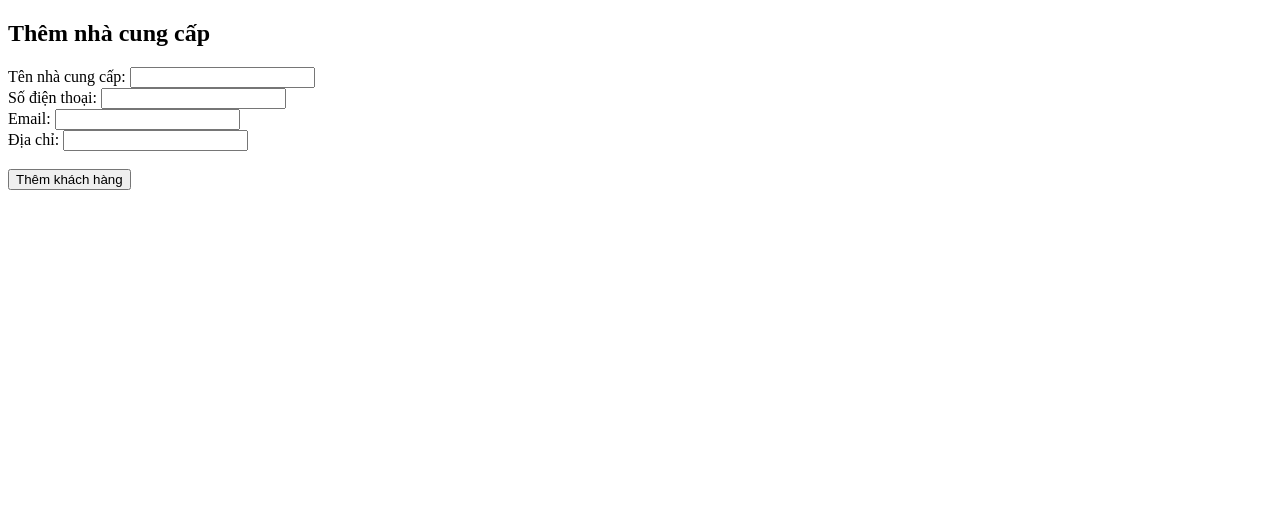
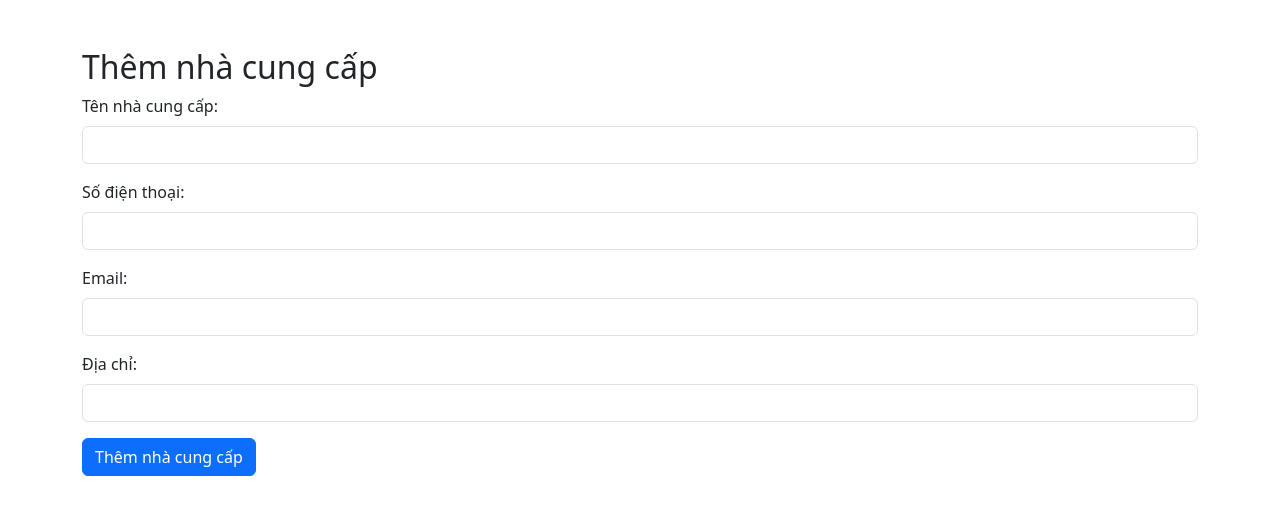
Before and after one commit to bin2aa/PhoneStore, a PHP site: page /view/addSupplier.php in a window 1280 px wide. Shown: the top 515 px of the page. Run offline with PHP 8.4, Linux system fonts and the light colour scheme.

Commit message:
Update addSupplier.php

```diff
--- a/admin/view/addSupplier.php
+++ b/admin/view/addSupplier.php
@@ -4,30 +4,39 @@
 <head>
     <meta charset="UTF-8">
     <meta name="viewport" content="width=device-width, initial-scale=1.0">
-    <title>Thêm khách hàng</title>
+    <title>Thêm nhà cung cấp</title>
+    <!-- Bootstrap CSS -->
+    <link href="https://cdn.jsdelivr.net/npm/bootstrap@5.3.0-alpha1/dist/css/bootstrap.min.css" rel="stylesheet" integrity="sha384-vkA4tf+gfRnJlz9+L0V5kiYcG7Bi4JF3x04fX5uU5fWVJ+u9PwIZgecokFm5P1C5" crossorigin="anonymous">
 </head>
 
 <body>
-    <div class="addSupplier">
-        <h2>Thêm nhà cung cấp</h2>
+    <div class="container mt-5">
+        <div class="addSupplier">
+            <h2>Thêm nhà cung cấp</h2>
+            <form class="supplierSubmitAdd" action="index.php?ctrl=supplierController&action=addSupplier" method="post">
+                <div class="mb-3">
+                    <label for="ten" class="form-label">Tên nhà cung cấp:</label>
+                    <input type="text" name="ten" class="form-control" required>
+                </div>
+                <div class="mb-3">
+                    <label for="so_dien_thoai" class="form-label">Số điện thoại:</label>
+                    <input type="text" name="so_dien_thoai" class="form-control" required>
+                </div>
+                <div class="mb-3">
+                    <label for="email" class="form-label">Email:</label>
+                    <input type="email" name="email" class="form-control" required>
+                </div>
+                <div class="mb-3">
+                    <label for="dia_chi" class="form-label">Địa chỉ:</label>
+                    <input type="text" name="dia_chi" class="form-control" required>
+                </div>
+                <button type="submit" class="btn btn-primary">Thêm nhà cung cấp</button>
+            </form>
+        </div>
+    </div>
 
-        <form class="supplierSubmitAdd" action="index.php?ctrl=supplierController&action=addSupplier" method="post">
-
-            <label for="ten">Tên nhà cung cấp:</label>
-            <input type="text" name="ten" required><br>
-
-            <label for="so_dien_thoai">Số điện thoại:</label>
-            <input type="text" name="so_dien_thoai" required><br>
-
-            <label for="email">Email:</label>
-            <input type="email" name="email" required><br>
-
-            <label for="dia_chi">Địa chỉ:</label>
-            <input type="text" name="dia_chi" required><br><br>
-
-            <button type="submit">Thêm khách hàng</button>
-        </form>
-    </div>
+    <!-- Bootstrap Bundle with Popper -->
+    <script src="https://cdn.jsdelivr.net/npm/bootstrap@5.3.0-alpha1/dist/js/bootstrap.bundle.min.js" integrity="sha384-NV2DWb1Wti8OY8T4O8wc4OJ1sGJ/Ocp3kiS8BRceP8OVR0sN3gkNDISPDgaFwhB3" crossorigin="anonymous"></script>
 </body>
 
 </html>
```
